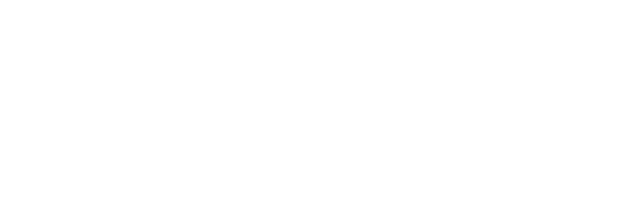
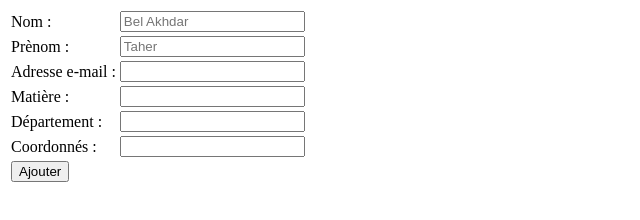
Before and after one commit to ClubEspritLibre/EspritProfs, a plain HTML site: page src/admin.html in a window 1280 px wide. Shown: the whole page, without its empty margins (0-640 px from the left). Drawn offline with Linux system fonts and the light colour scheme.

Commit message:
j'ai terminer la partie html de l-interface d-ajout d-un nouveau enseignant  dans admin.html

```diff
--- a/src/admin.html
+++ b/src/admin.html
@@ -1,12 +1,33 @@
 <!DOCTYPE html>
 <html>
-	<head>
-		<meta charset="utf-8"/>
-		<title> </title>
-	</head>
+<head>
+    <meta charset="utf-8" />
+    <title>Formulaire d'ajout d'un professeur</title>
+</head>
+<body>
+<table>
+    <form>
 
-	<body>
+        <tr><td><label>Nom :</label></td>
+        <td><input type="text" id="nom" name="nom" placeholder="Bel Akhdar" required></td></tr>
 
+        <tr><td><label>Prènom :</label></td>
+        <td><input type="text" id="prenom" name="prenom" placeholder="Taher" required></td></tr>
 
-	</body>
+        <tr><td><label>Adresse e-mail :</label></td>
+        <td><input type="email" id="mail" name="mail" required></td></tr>
+
+        <tr><td><label>Matière :</label></td>
+        <td><input type="text" id="matiere" name="matiere" required></td></tr>
+
+        <tr><td><label>Département :</label></td>
+        <td><input type="text" id="depart" name="depart" required></td></tr>
+
+        <tr><td><label>Coordonnés :</label></td>
+        <td><input type="text" id="cord" name="cord" required></td></tr>
+
+        <tr><td><input type="submit" value="Ajouter" /></td></tr>
+    </form>
+</table>
+</body>
 </html>
```
